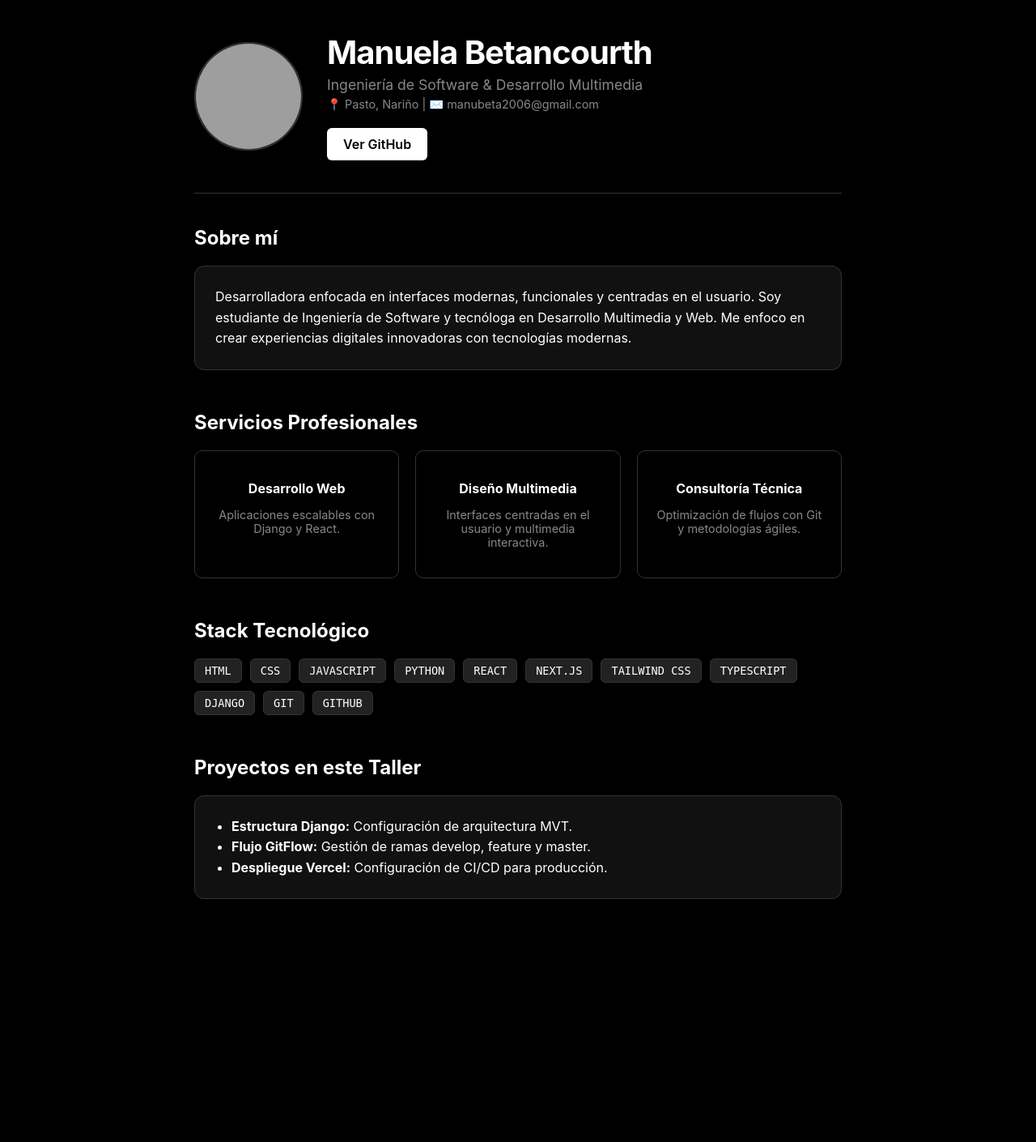
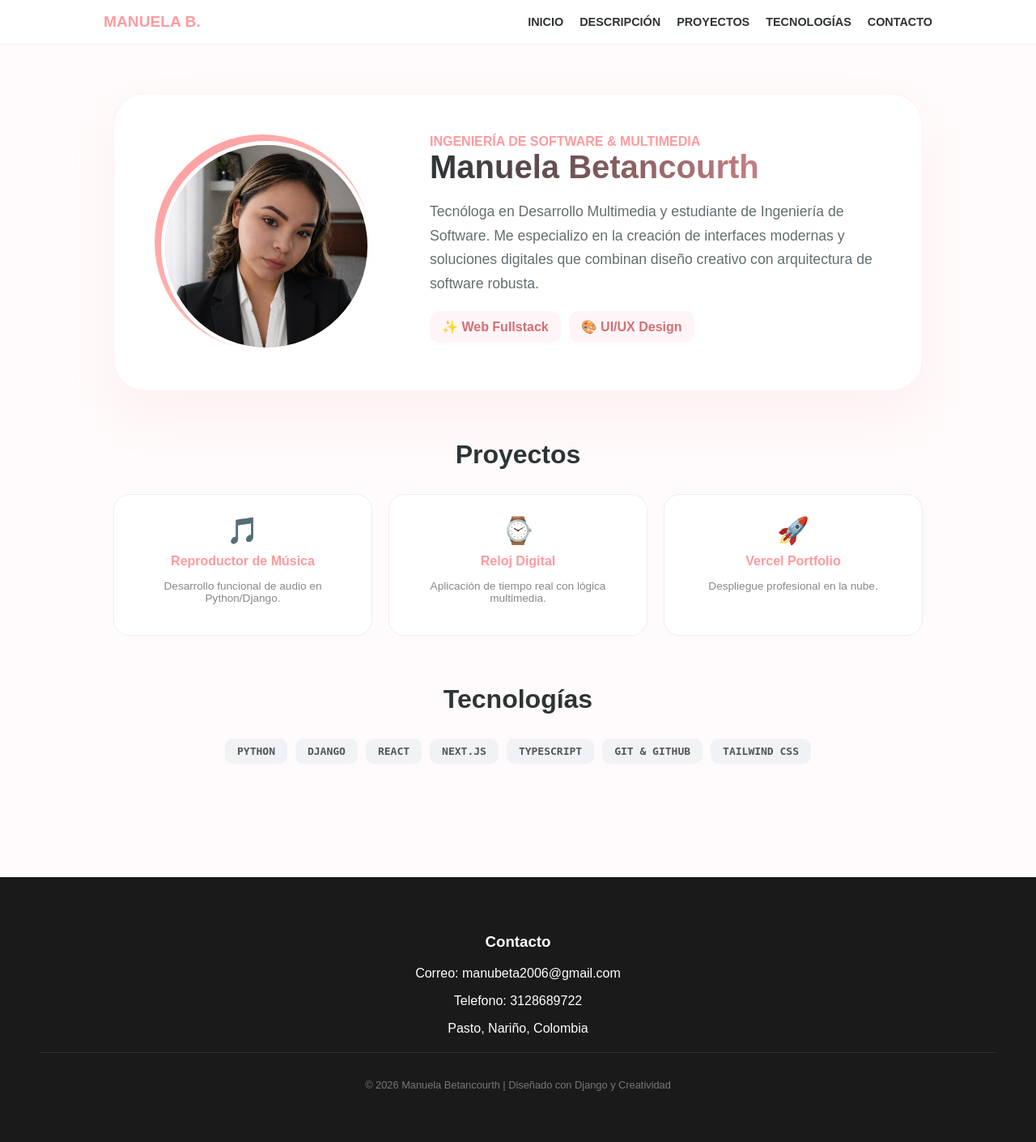
Before and after one commit to manuelabetancourth12/Hoja_de_Vida_Django, a Django app: page / in a window 1280 px wide. Shown: the whole page at 81% size. Before the commit the page ends 1110 px from the top, so only its background shows below. Run offline with Django 5.2, Linux system fonts and the light colour scheme; some web fonts are replaced; grey boxes are pictures that could not be loaded.

Commit message:
feat: landing page completa con proyectos, navbar funcional y fotos locales

```diff
--- a/cv_manuela/templates/cv_manuela/index.html
+++ b/cv_manuela/templates/cv_manuela/index.html
@@ -1,3 +1,4 @@
+{% load static %}
 <!DOCTYPE html>
 <html lang="es">
 <head>
@@ -7,158 +8,183 @@
     <link rel="stylesheet" href="https://cdn.jsdelivr.net/npm/geist@1.3.0/dist/fonts/geist.min.css">
     <style>
         :root {
-            --bg: #000000;
-            --card: #111111;
-            --text: #ffffff;
-            --gray: #888888;
-            --accent: #0070f3;
-            --border: #333333;
+            --primary: #ff9a9e;
+            --secondary: #fad0c4;
+            --text: #2d3436;
+            --bg: #fffafb;
         }
 
+        * { scroll-behavior: smooth; } /* Hace que el Navbar sea funcional con scroll suave */
+
         body {
-            font-family: 'Geist Sans', -apple-system, sans-serif;
+            font-family: 'Geist Sans', sans-serif;
             background-color: var(--bg);
+            margin: 0;
             color: var(--text);
-            margin: 0;
-            padding: 40px 20px;
-            display: flex;
-            justify-content: center;
         }
 
-        .container { max-width: 800px; width: 100%; }
+        /* NAVBAR FUNCIONAL */
+        .navbar {
+            background: rgba(255, 255, 255, 0.9);
+            backdrop-filter: blur(10px);
+            padding: 1rem 10%;
+            display: flex;
+            justify-content: space-between;
+            align-items: center;
+            border-bottom: 1px solid #f1f1f1;
+            position: sticky;
+            top: 0;
+            z-index: 1000;
+        }
+        .navbar .logo { font-weight: 800; color: var(--primary); font-size: 1.2rem; text-transform: uppercase; }
 
-        /* Header con tu foto */
-        header {
-            display: flex;
-            align-items: center;
-            gap: 30px;
-            padding-bottom: 40px;
-            border-bottom: 1px solid var(--border);
-            margin-bottom: 40px;
+        .nav-links { display: flex; gap: 20px; }
+        .nav-links a {
+            text-decoration: none;
+            color: var(--text);
+            font-size: 0.9rem;
+            font-weight: 600;
+            transition: color 0.3s;
+        }
+        .nav-links a:hover { color: var(--primary); }
+
+        .main-container { padding: 60px 20px; max-width: 1000px; margin: 0 auto; }
+
+        /* CARD PRINCIPAL (INICIO Y DESCRIPCIÓN) */
+        .portfolio-card {
+            background: white;
+            border-radius: 40px;
+            padding: 50px;
+            box-shadow: 0 30px 60px rgba(255, 154, 158, 0.1);
+            display: grid;
+            grid-template-columns: 300px 1fr;
+            gap: 40px;
+            margin-bottom: 50px;
+            border: 1px solid #fff0f3;
         }
 
-        .profile-img {
-            width: 130px;
-            height: 130px;
+        .photo-wrapper {
+            width: 250px;
+            height: 250px;
             border-radius: 50%;
-            border: 2px solid var(--border);
-            object-fit: cover;
+            padding: 8px;
+            background: linear-gradient(135deg, #ff9a9e 0%, #fad0c4 100%);
         }
+        .photo-wrapper img { width: 100%; height: 100%; border-radius: 50%; object-fit: cover; border: 5px solid white; }
 
-        .header-info h1 { font-size: 2.5rem; margin: 0; letter-spacing: -1px; }
-        .header-info p { color: var(--gray); font-size: 1.1rem; margin: 5px 0; }
+        h1 { font-size: 2.5rem; margin: 0; background: linear-gradient(to right, #2d3436, #ff9a9e); -webkit-background-clip: text; -webkit-text-fill-color: transparent; }
 
-        /* Secciones */
-        section { margin-bottom: 50px; }
-        h2 { font-size: 1.5rem; margin-bottom: 20px; color: var(--text); }
-        .card {
-            background: var(--card);
-            border: 1px solid var(--border);
-            padding: 25px;
-            border-radius: 12px;
-            line-height: 1.6;
-        }
+        /* SECCIÓN PROYECTOS */
+        .section-title { margin-top: 60px; margin-bottom: 30px; text-align: center; font-size: 2rem; color: var(--text); }
 
-        /* Stack Tecnológico */
-        .tech-grid { display: flex; flex-wrap: wrap; gap: 10px; }
-        .tech-tag {
-            background: #222;
-            border: 1px solid var(--border);
-            padding: 6px 12px;
-            border-radius: 6px;
-            font-size: 0.85rem;
-            font-family: monospace;
-        }
-
-        /* Servicios */
-        .services-grid {
+        .projects-grid {
             display: grid;
-            grid-template-columns: repeat(auto-fit, minmax(200px, 1fr));
+            grid-template-columns: repeat(auto-fit, minmax(250px, 1fr));
             gap: 20px;
         }
-        .service-item {
-            border: 1px solid var(--border);
-            padding: 20px;
-            border-radius: 10px;
+        .project-card {
+            background: white;
+            padding: 25px;
+            border-radius: 20px;
+            border: 1px solid #eee;
             text-align: center;
+            transition: transform 0.3s;
+            text-decoration: none;
+            color: inherit;
         }
-        .service-item h3 { font-size: 1rem; margin-bottom: 10px; }
-        .service-item p { font-size: 0.9rem; color: var(--gray); }
+        .project-card:hover { transform: translateY(-10px); border-color: var(--primary); }
+        .project-card h4 { margin: 10px 0; color: var(--primary); }
 
-        .contact-btn {
-            display: inline-block;
-            background: var(--text);
-            color: var(--bg);
-            padding: 10px 20px;
-            border-radius: 6px;
-            text-decoration: none;
-            font-weight: 600;
-            margin-top: 15px;
-        }
+        /* TECNOLOGÍAS */
+        .tech-badges { display: flex; flex-wrap: wrap; gap: 10px; justify-content: center; margin-top: 20px; }
+        .badge { background: #f1f2f6; padding: 8px 15px; border-radius: 10px; font-family: monospace; font-weight: 700; color: #555; }
 
-        @media (max-width: 600px) {
-            header { flex-direction: column; text-align: center; }
+        footer { background: #1a1a1a; color: white; padding: 50px; text-align: center; margin-top: 80px; }
+        .contact-info { margin-bottom: 20px; }
+
+        @media (max-width: 800px) {
+            .portfolio-card { grid-template-columns: 1fr; text-align: center; }
+            .nav-links { display: none; } /* En móviles se simplifica */
         }
     </style>
 </head>
 <body>
-    <div class="container">
-        <header>
-            <img src="https://avatars.githubusercontent.com/u/163273187?v=4" alt="Manuela Betancourth" class="profile-img">
-            <div class="header-info">
-                <h1>Manuela Betancourth</h1>
-                <p>Ingeniería de Software & Desarrollo Multimedia</p>
-                <p style="font-size: 0.9rem;">📍 Pasto, Nariño | ✉️ manubeta2006@gmail.com</p>
-                <a href="https://github.com/manuelabetancourth12" class="contact-btn">Ver GitHub</a>
-            </div>
-        </header>
 
-        <section>
-            <h2>Sobre mí</h2>
-            <div class="card">
-                <p style="margin:0;">Desarrolladora enfocada en interfaces modernas, funcionales y centradas en el usuario. Soy estudiante de Ingeniería de Software y tecnóloga en Desarrollo Multimedia y Web. Me enfoco en crear experiencias digitales innovadoras con tecnologías modernas.</p>
-            </div>
-        </section>
+    <nav class="navbar" id="inicio">
+        <div class="logo">Manuela B.</div>
+        <div class="nav-links">
+            <a href="#inicio">INICIO</a>
+            <a href="#descripcion">DESCRIPCIÓN</a>
+            <a href="#proyectos">PROYECTOS</a>
+            <a href="#tecnologias">TECNOLOGÍAS</a>
+            <a href="#contacto">CONTACTO</a>
+        </div>
+    </nav>
 
-        <section>
-            <h2>Servicios Profesionales</h2>
-            <div class="services-grid">
-                <div class="service-item">
-                    <h3>Desarrollo Web</h3>
-                    <p>Aplicaciones escalables con Django y React.</p>
-                </div>
-                <div class="service-item">
-                    <h3>Diseño Multimedia</h3>
-                    <p>Interfaces centradas en el usuario y multimedia interactiva.</p>
-                </div>
-                <div class="service-item">
-                    <h3>Consultoría Técnica</h3>
-                    <p>Optimización de flujos con Git y metodologías ágiles.</p>
+    <div class="main-container">
+
+        <div class="portfolio-card" id="descripcion">
+            <div class="photo-side">
+                <div class="photo-wrapper">
+                    <img src="{% static 'cv_manuela/perfil.png' %}" alt="Manuela Betancourth">
                 </div>
             </div>
-        </section>
+            <div class="info-side">
+                <span style="font-weight: 700; color: var(--primary); text-transform: uppercase;">Ingeniería de Software & Multimedia</span>
+                <h1>Manuela Betancourth</h1>
+                <p style="font-size: 1.1rem; line-height: 1.7; color: #636e72;">
+                    Tecnóloga en Desarrollo Multimedia y estudiante de Ingeniería de Software. Me especializo en la creación de interfaces modernas y soluciones digitales que combinan diseño creativo con arquitectura de software robusta.
+                </p>
+                <div style="display: flex; gap: 10px; flex-wrap: wrap;">
+                    <span style="background: #fff5f6; padding: 10px 15px; border-radius: 12px; font-weight: 600; color: #d66d75;">✨ Web Fullstack</span>
+                    <span style="background: #fff5f6; padding: 10px 15px; border-radius: 12px; font-weight: 600; color: #d66d75;">🎨 UI/UX Design</span>
+                </div>
+            </div>
+        </div>
 
-        <section>
-            <h2>Stack Tecnológico</h2>
-            <div class="tech-grid">
-                <span class="tech-tag">HTML</span> <span class="tech-tag">CSS</span>
-                <span class="tech-tag">JAVASCRIPT</span> <span class="tech-tag">PYTHON</span>
-                <span class="tech-tag">REACT</span> <span class="tech-tag">NEXT.JS</span>
-                <span class="tech-tag">TAILWIND CSS</span> <span class="tech-tag">TYPESCRIPT</span>
-                <span class="tech-tag">DJANGO</span> <span class="tech-tag">GIT</span> <span class="tech-tag">GITHUB</span>
-            </div>
-        </section>
+        <h2 class="section-title" id="proyectos">Proyectos</h2>
+        <div class="projects-grid">
+            <a href="https://github.com/manuelabetancourth12/Reproductor-de-musica-.git" target="_blank" class="project-card">
+                <span style="font-size: 2rem;">🎵</span>
+                <h4>Reproductor de Música</h4>
+                <p style="font-size: 0.85rem; color: #888;">Desarrollo funcional de audio en Python/Django.</p>
+            </a>
+            <a href="https://github.com/manuelabetancourth12/Reloj-.git" target="_blank" class="project-card">
+                <span style="font-size: 2rem;">⌚</span>
+                <h4>Reloj Digital</h4>
+                <p style="font-size: 0.85rem; color: #888;">Aplicación de tiempo real con lógica multimedia.</p>
+            </a>
+            <a href="https://portafolio-manuela.vercel.app/" target="_blank" class="project-card">
+                <span style="font-size: 2rem;">🚀</span>
+                <h4>Vercel Portfolio</h4>
+                <p style="font-size: 0.85rem; color: #888;">Despliegue profesional en la nube.</p>
+            </a>
+        </div>
 
-        <section>
-            <h2>Proyectos en este Taller</h2>
-            <div class="card">
-                <ul style="margin:0; padding-left: 20px;">
-                    <li><strong>Estructura Django:</strong> Configuración de arquitectura MVT.</li>
-                    <li><strong>Flujo GitFlow:</strong> Gestión de ramas develop, feature y master.</li>
-                    <li><strong>Despliegue Vercel:</strong> Configuración de CI/CD para producción.</li>
-                </ul>
-            </div>
-        </section>
+        <h2 class="section-title" id="tecnologias">Tecnologías</h2>
+        <div class="tech-badges">
+            <span class="badge">PYTHON</span>
+            <span class="badge">DJANGO</span>
+            <span class="badge">REACT</span>
+            <span class="badge">NEXT.JS</span>
+            <span class="badge">TYPESCRIPT</span>
+            <span class="badge">GIT & GITHUB</span>
+            <span class="badge">TAILWIND CSS</span>
+        </div>
+
     </div>
+
+    <footer id="contacto">
+        <div class="contact-info">
+            <h3>Contacto</h3>
+            <p>Correo: manubeta2006@gmail.com</p>
+            <p>Telefono: 3128689722</p>
+            <p>Pasto, Nariño, Colombia</p>
+        </div>
+        <div style="margin-top: 20px; border-top: 1px solid #333; padding-top: 20px; font-size: 0.8rem; color: #777;">
+            <p>&copy; 2026 Manuela Betancourth | Diseñado con Django y Creatividad</p>
+        </div>
+    </footer>
+
 </body>
 </html>
```
Also changed, not shown: core/settings.py (+9 -62 lines), cv_manuela/static/cv_manuela/perfil.png (added).
